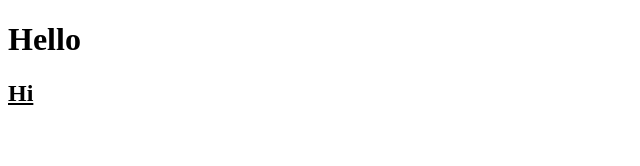
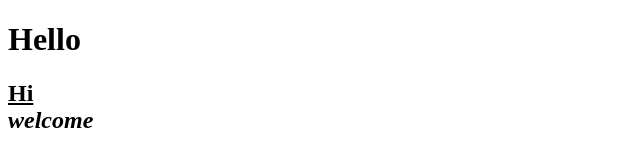
Before and after one commit to iamneo-production/ceefedcbdeedbfadaeccdffeecabfeedab, a website: page public/index.html in a window 1280 px wide. Shown: the whole page, without its empty margins (0-640 px from the left). Drawn offline with Linux system fonts and the light colour scheme.

Commit message:
Backup Commit

```diff
--- a/public/index.html
+++ b/public/index.html
@@ -10,6 +10,8 @@
 <body>
     <h1><b>Hello</b></h1></b>
     <h2><u>Hi</u><br>
-    <i></i></h2>
+        <i>welcome</i><br>
+
+    </h2>
 </body>
 </html>
```
